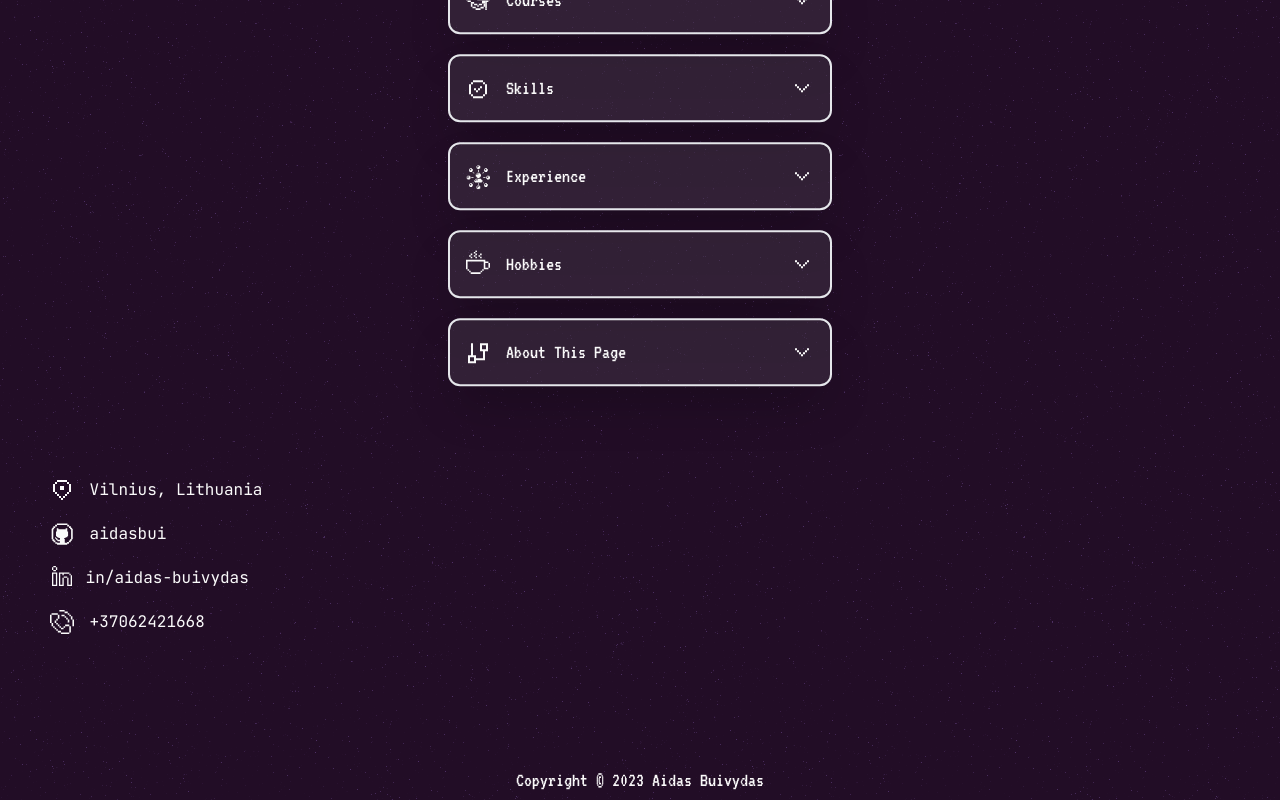
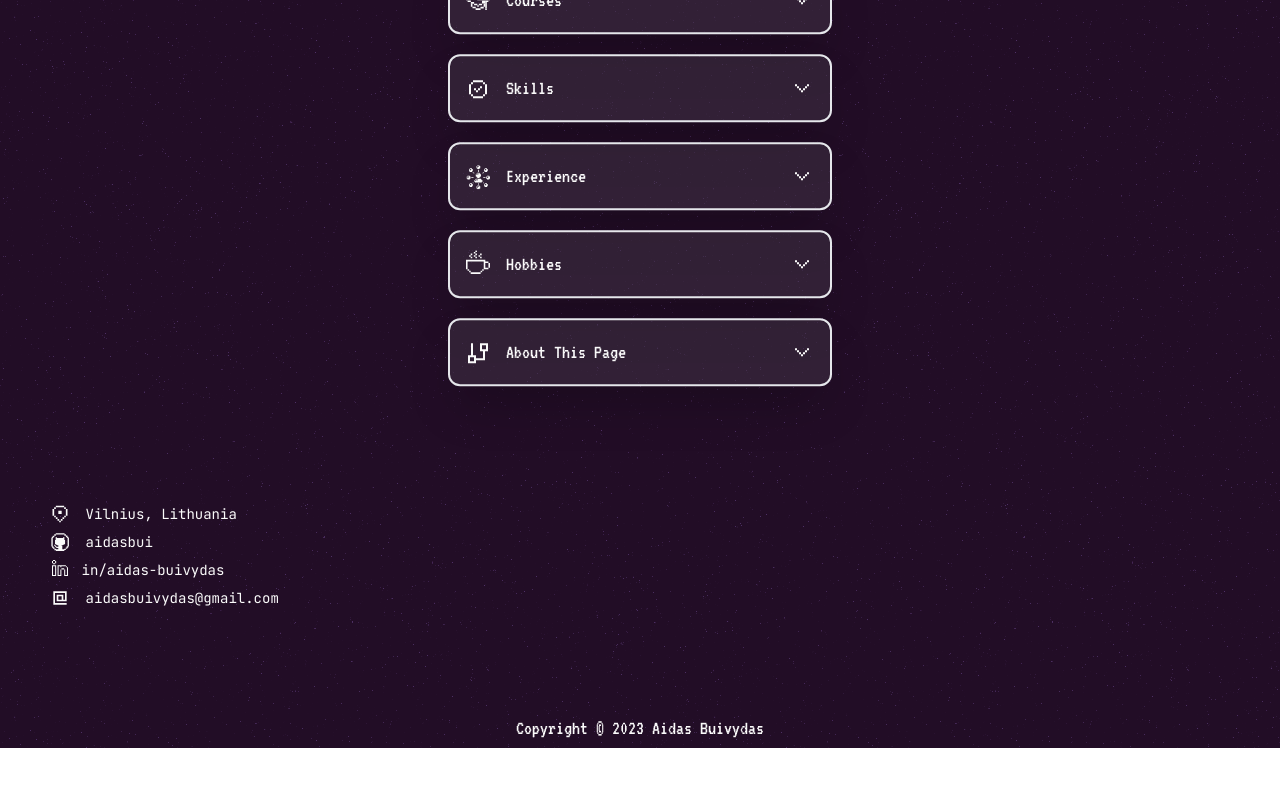
Before and after one commit to aidasbui/aidas-buivydas-resume-site, a React (Vite) app: page / in a window 1280 px wide. Shown: the part 590-1390 px from the top of the page. After the commit the page ends 1338 px from the top, so only its background shows below. Built offline with nearby package versions, Linux system fonts and the light colour scheme.

Commit message:
feat: add email instead of phone in Contacts

```diff
--- a/src/components/ContactsSection/ContactsSection.tsx
+++ b/src/components/ContactsSection/ContactsSection.tsx
@@ -1,18 +1,18 @@
 import React from 'react';
 
+import { ReactComponent as AtSymbol_SVG } from '../../assets/icons/at-symbol.svg';
 import { ReactComponent as Github_SVG } from '../../assets/icons/github.svg';
 import { ReactComponent as LinkedIn_SVG } from '../../assets/icons/linkedin.svg';
 import { ReactComponent as MapPin_SVG } from '../../assets/icons/map-pin.svg';
-import { ReactComponent as Phone_SVG } from '../../assets/icons/phone.svg';
 
 function ContactsSection() {
   const anchorStyles =
     'flex items-center gap-4 rounded-xl text-center transition-colors duration-75 hover:text-color-secondary';
 
   return (
-    <section className="align-start flex h-full w-full flex-col items-start justify-center gap-5 text-center ">
+    <section className="flex h-full w-full flex-col items-start justify-center gap-5 text-center lg:justify-around lg:gap-2 lg:text-sm">
       <div className={anchorStyles} aria-label="Aidas Buivydas' location">
-        <MapPin_SVG aria-hidden="true" className="h-6 w-6" />
+        <MapPin_SVG aria-hidden="true" className="h-6 w-6 lg:h-5 lg:w-5" />
         Vilnius, Lithuania
       </div>
       <a
@@ -22,7 +22,7 @@ function ContactsSection() {
         rel="noopener noreferrer"
         aria-label="Aidas Buivydas' GitHub profile"
       >
-        <Github_SVG aria-hidden="true" className="h-6 w-6" />
+        <Github_SVG aria-hidden="true" className="h-6 w-6 lg:h-5 lg:w-5" />
         aidasbui
       </a>
       <a
@@ -34,17 +34,17 @@ function ContactsSection() {
       >
         <LinkedIn_SVG
           aria-hidden="true"
-          className="relative bottom-[2px] left-[2px] h-5 w-5"
+          className="relative bottom-[2px] left-[2px] h-5 w-5 lg:h-4 lg:w-4"
         />
         in/aidas-buivydas
       </a>
       <a
-        className={`${anchorStyles} md:cursor-default`}
-        href="tel:+37062421668"
-        aria-label="Aidas Buivydas' phone number"
+        className={`${anchorStyles}`}
+        href="mailto:aidasbuivydas@gmail.com"
+        aria-label="Aidas Buivydas' email address"
       >
-        <Phone_SVG aria-hidden="true" className="h-6 w-6" />
-        +37062421668
+        <AtSymbol_SVG aria-hidden="true" className="h-6 w-6 lg:h-5 lg:w-5" />
+        aidasbuivydas@gmail.com
       </a>
     </section>
   );
```
